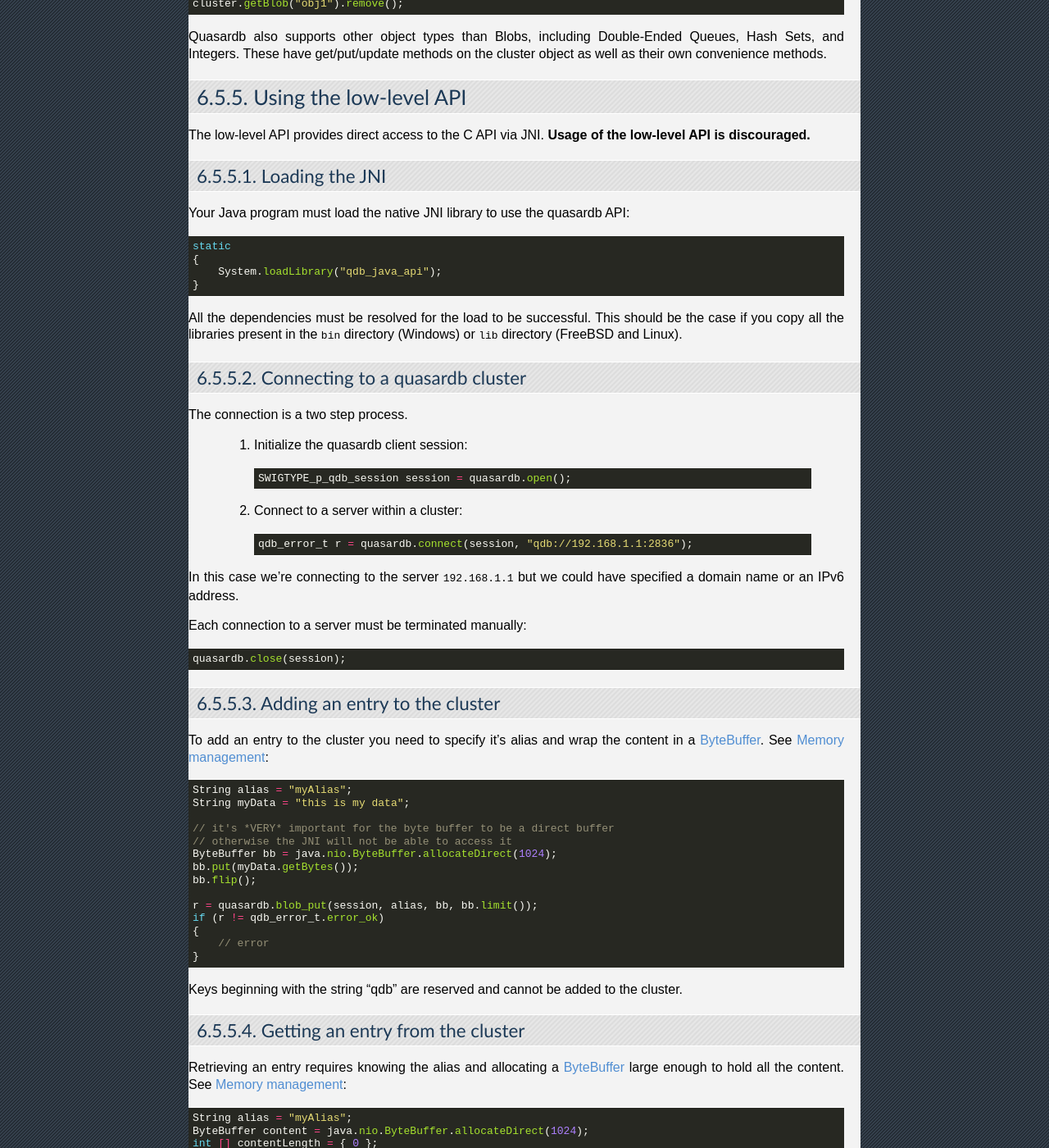
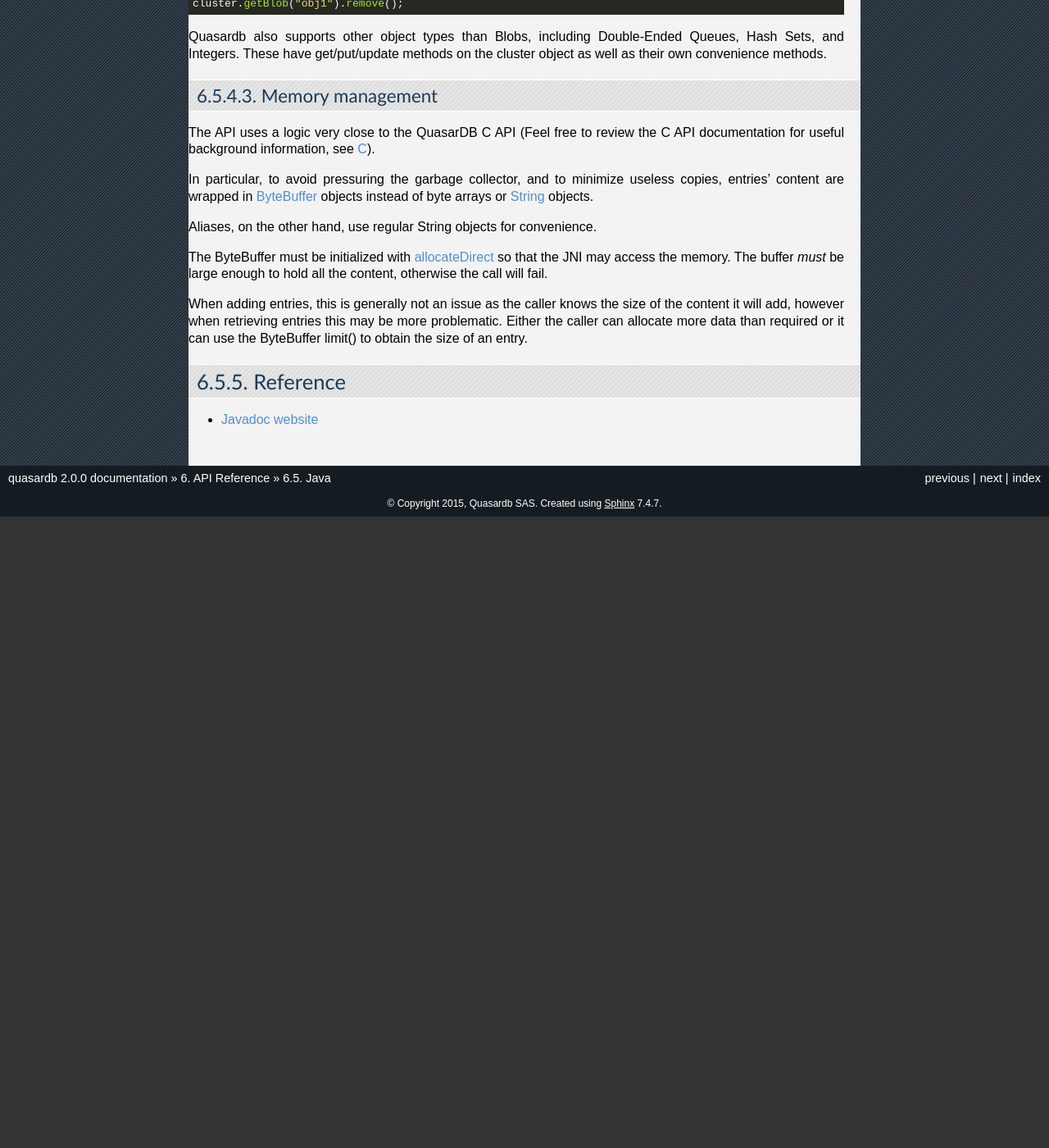
Before and after one commit to iltommi/qdb-documentation, a Sphinx documentation site: the page built from source/api/java.rst, in a window 1280 px wide and 1400 px high, scrolled down 1753 px. Shown: the whole window at 82% size. Built offline with Sphinx 7.4.7, drawn with Linux system fonts in a browser that asks for light colours; after the commit the page ends 2383 px from its top, so only the background shows below that; some of the changed text lies outside the part shown.

Commit message:
Remove the JNI concepts to promote the high level classes.

```diff
--- a/source/api/java.rst
+++ b/source/api/java.rst
@@ -9,7 +9,7 @@ Introduction
 
 The quasardb Java API uses JNI to bring the power and speed of quasardb to the Java world without compromising performance.
 
-You can access your cluster using either the high level Java classes or the low level JNI API. Where possible you should prefer to use the high level classes.
+You can access your cluster using either the high level Java classes or the low level JNI API. In almost all cases you should use the high level classes.
 
 You may download the Java package from the quasardb download site or build it from the sourcecode `https://github.com/bureau14/qdb-api-java <https://github.com/bureau14/qdb-api-java>`_.  All information regarding the quasardb download site is in your welcome e-mail.
 
@@ -85,81 +85,6 @@ To remove an entry::
 
 Quasardb also supports other object types than Blobs, including Double-Ended Queues, Hash Sets, and Integers. These have get/put/update methods on the cluster object as well as their own convenience methods.
 
-Using the low-level API
------------------------
-
-The low-level API provides direct access to the C API via JNI. **Usage of the low-level API is discouraged.**
-
-Loading the JNI
-^^^^^^^^^^^^^^^^^^
-
-Your Java program must load the native JNI library to use the quasardb API: ::
-
-    static
-    {
-        System.loadLibrary("qdb_java_api");
-    }
-
-All the dependencies must be resolved for the load to be successful. This should be the case if you copy all the libraries present in the ``bin`` directory (Windows) or ``lib`` directory (FreeBSD and Linux).
-
-Connecting to a quasardb cluster
-^^^^^^^^^^^^^^^^^^^^^^^^^^^^^^^^^^
-
-The connection is a two step process.
-
-    #. Initialize the quasardb client session: ::
-
-        SWIGTYPE_p_qdb_session session = quasardb.open();
-
-    #. Connect to a server within a cluster: ::
-
-        qdb_error_t r = quasardb.connect(session, "qdb://192.168.1.1:2836");
-
-In this case we're connecting to the server ``192.168.1.1`` but we could have specified a domain name or an IPv6 address.
-
-Each connection to a server must be terminated manually: ::
-
-    quasardb.close(session);
-
-Adding an entry to the cluster
-^^^^^^^^^^^^^^^^^^^^^^^^^^^^^^
-
-To add an entry to the cluster you need to specify it's alias and wrap the content in a `ByteBuffer <http://docs.oracle.com/javase/7/docs/api/java/nio/ByteBuffer.html>`_. See :ref:`java-memory-management`: ::
-
-    String alias = "myAlias";
-    String myData = "this is my data";
-
-    // it's *VERY* important for the byte buffer to be a direct buffer
-    // otherwise the JNI will not be able to access it
-    ByteBuffer bb = java.nio.ByteBuffer.allocateDirect(1024);
-    bb.put(myData.getBytes());
-    bb.flip();
-
-    r = quasardb.blob_put(session, alias, bb, bb.limit());
-    if (r != qdb_error_t.error_ok)
-    {
-        // error
-    }
-
-Keys beginning with the string "qdb" are reserved and cannot be added to the cluster.
-
-Getting an entry from the cluster
-^^^^^^^^^^^^^^^^^^^^^^^^^^^^^^^^^
-
-Retrieving an entry requires knowing the alias and allocating a `ByteBuffer <http://docs.oracle.com/javase/7/docs/api/java/nio/ByteBuffer.html>`_ large enough to hold all the content. See :ref:`java-memory-management`: ::
-
-    String alias = "myAlias";
-    ByteBuffer content = java.nio.ByteBuffer.allocateDirect(1024);
-    int [] contentLength = { 0 };
-
-    r = quasardb.blob_get(session, alias, content, contentLength);
-    if (r != qdb_error_t.error_ok)
-    {
-        // error
-    }
-
-We pass an int array to receive the actual size of the data we obtained from the repository, even if the buffer was not large enough to hold all the data.
-
 .. _java-memory-management:
 
 Memory management
```
